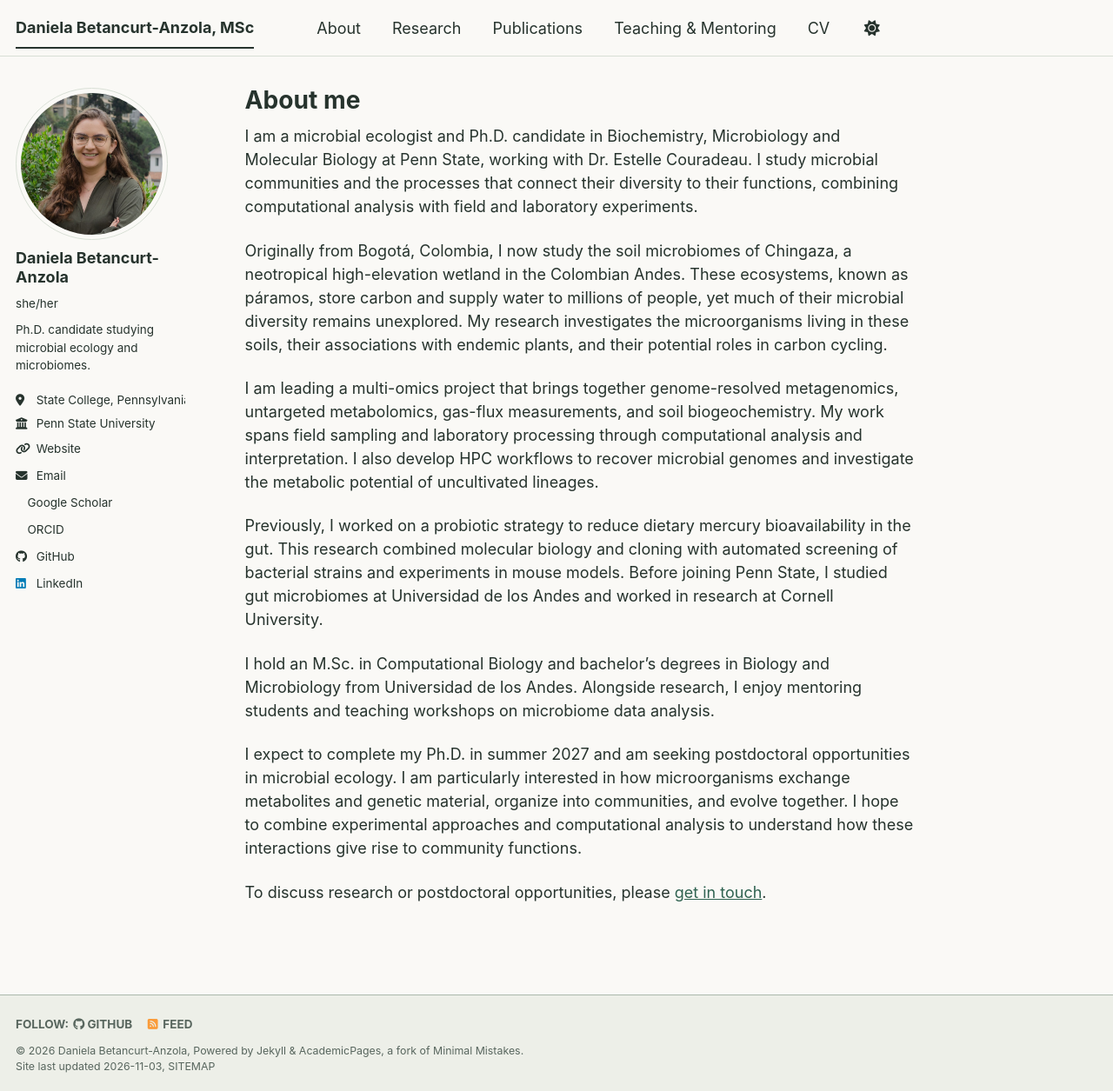
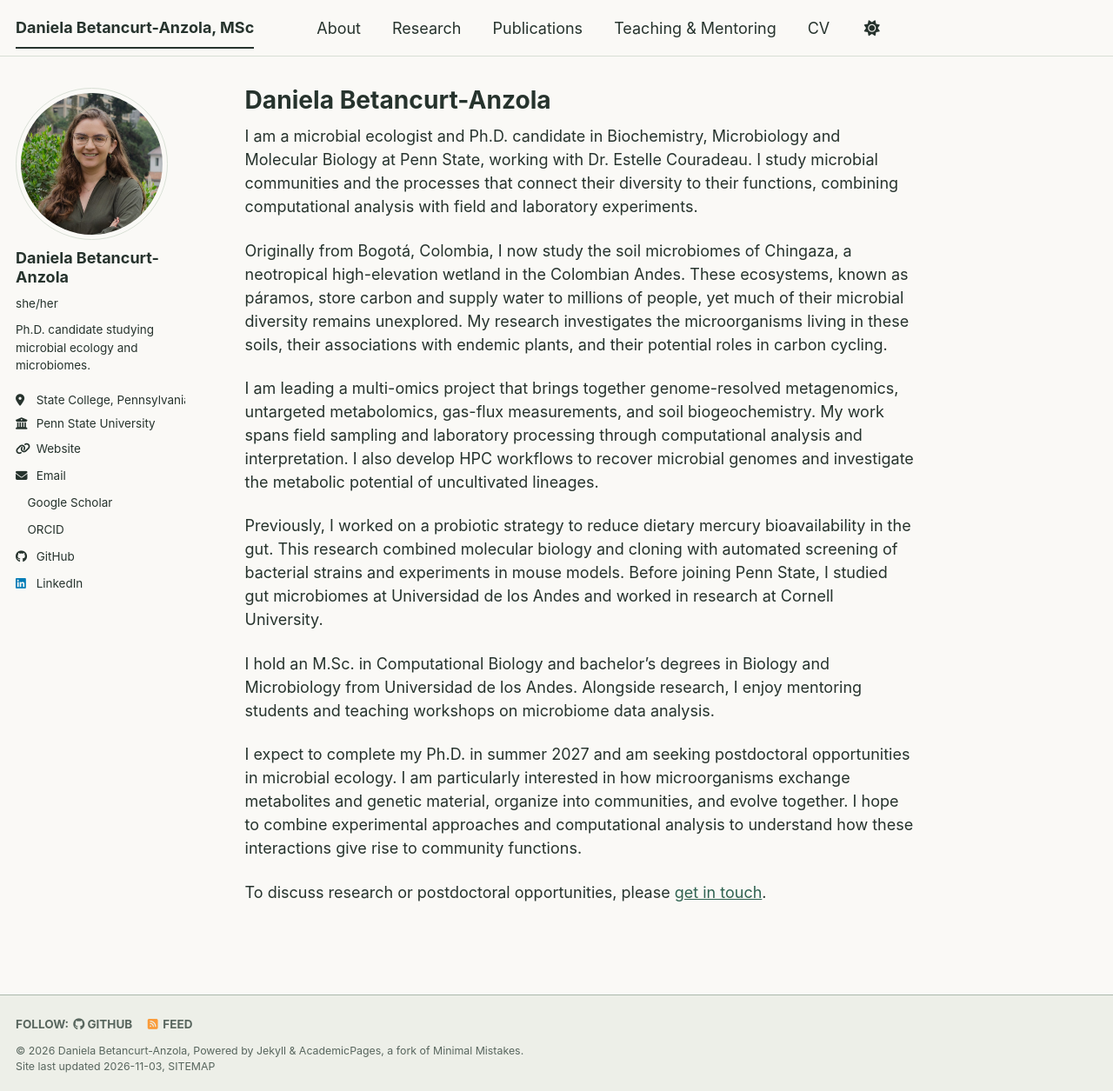
Before and after one commit to danibeta07/danibeta07.github.io, a Jekyll site: the page built from _pages/about.md, in a window 1280 px wide and 1255 px high. Shown: the whole window at 87% size. Built offline with Jekyll 4.4.1, drawn with Linux system fonts in a browser that asks for light colours; a style sheet for code colours, icons or effects is not loaded.

Commit message:
Update title in about page to 'Daniela Betancurt-Anzola'

```diff
--- a/_pages/about.md
+++ b/_pages/about.md
@@ -1,6 +1,6 @@
 ---
 permalink: /
-title: "About me"
+title: "Daniela Betancurt-Anzola"
 author_profile: true
 redirect_from:
   - /about/
```
